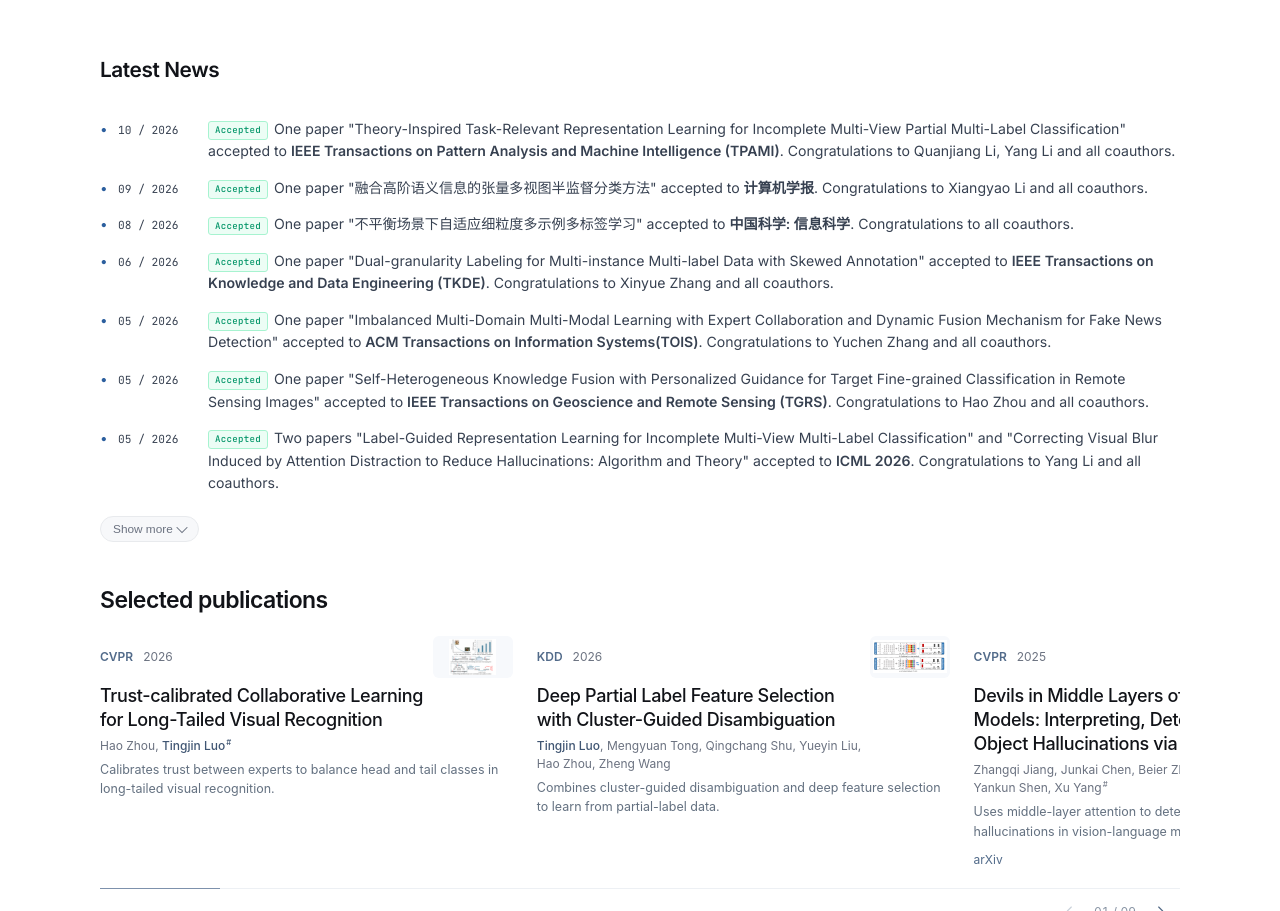
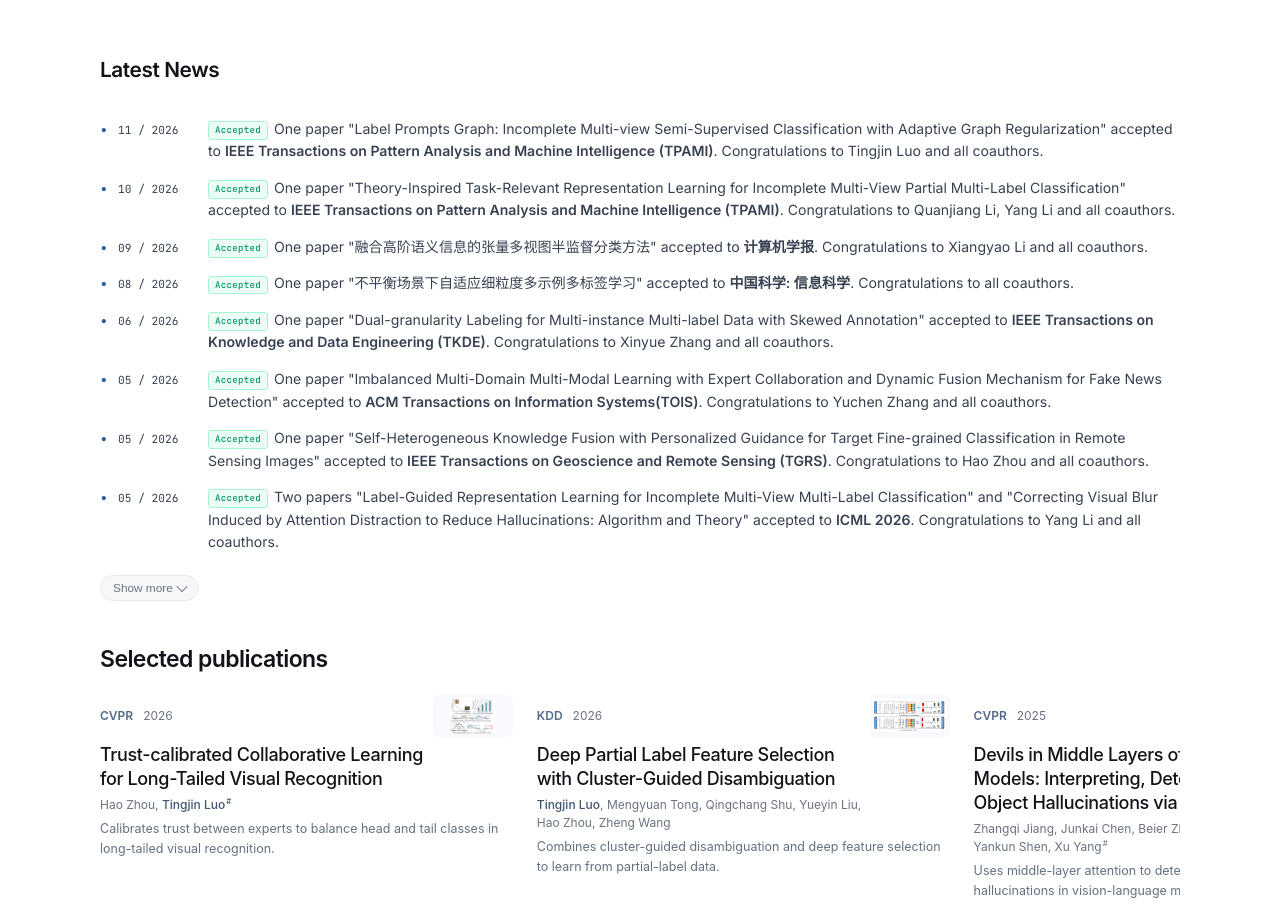
Before and after one commit to HorizonAILab/homepage, a plain HTML site: page index.html in a window 1280 px wide. Shown: the part 1575-2486 px from the top of the page. Drawn offline with Linux system fonts and the light colour scheme.

Commit message:
Update index.html

```diff
--- a/index.html
+++ b/index.html
@@ -1355,6 +1355,7 @@ sup { font-size: .62em; }
   <div class="sec-head"><h2 class="sec-title">Latest News</h2></div>
 
   <div id="newsWrap" class="news-list">
+    <div class="news-row" data-v><span class="news-bullet">•</span><span class="news-dt">11 / 2026</span><span class="news-body"><span class="nbadge nb-a">Accepted</span>One paper "Label Prompts Graph: Incomplete Multi-view Semi-Supervised Classification with Adaptive Graph Regularization" accepted to <strong>IEEE Transactions on Pattern Analysis and Machine Intelligence (TPAMI)</strong>. Congratulations to Tingjin Luo and all coauthors.</span></div>
     <div class="news-row" data-v><span class="news-bullet">•</span><span class="news-dt">10 / 2026</span><span class="news-body"><span class="nbadge nb-a">Accepted</span>One paper "Theory-Inspired Task-Relevant Representation Learning for Incomplete Multi-View Partial Multi-Label Classification" accepted to <strong>IEEE Transactions on Pattern Analysis and Machine Intelligence (TPAMI)</strong>. Congratulations to Quanjiang Li, Yang Li and all coauthors.</span></div>
     <div class="news-row" data-v><span class="news-bullet">•</span><span class="news-dt">09 / 2026</span><span class="news-body"><span class="nbadge nb-a">Accepted</span>One paper "融合高阶语义信息的张量多视图半监督分类方法" accepted to <strong>计算机学报</strong>. Congratulations to Xiangyao Li and all coauthors.</span></div>
     <div class="news-row" data-v><span class="news-bullet">•</span><span class="news-dt">08 / 2026</span><span class="news-body"><span class="nbadge nb-a">Accepted</span>One paper "不平衡场景下自适应细粒度多示例多标签学习" accepted to <strong>中国科学: 信息科学</strong>. Congratulations to all coauthors.</span></div>
```
